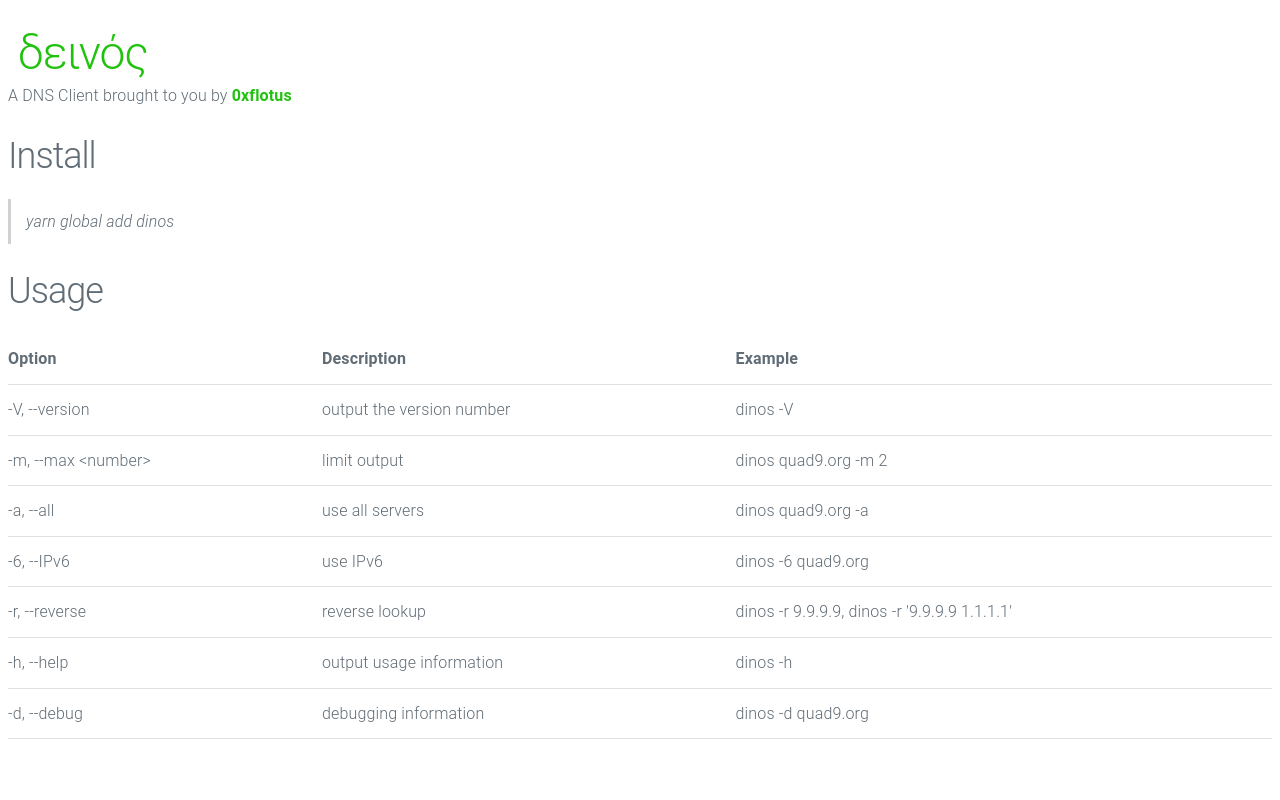
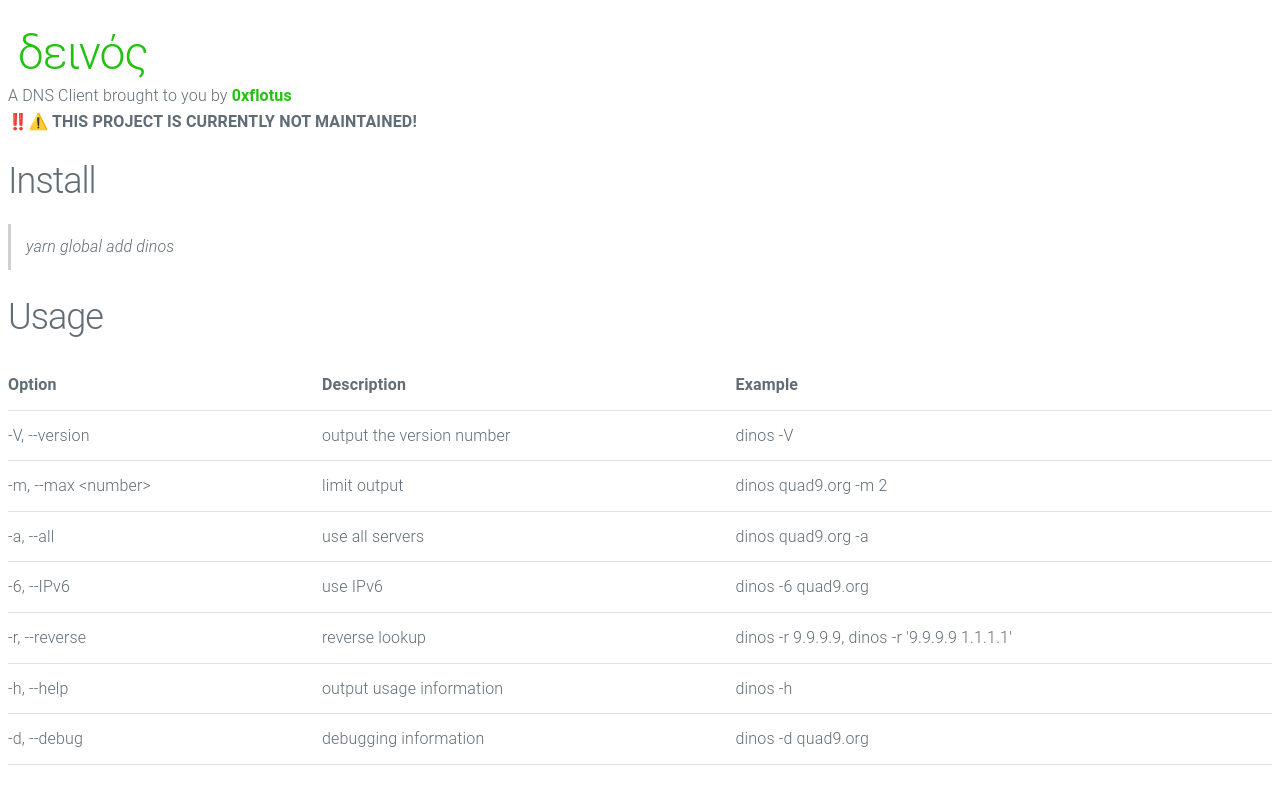
Before and after one commit to 0xflotus/dinos, a website: page docs/index.html in a window 1280 px wide. Drawn offline with Linux system fonts and the light colour scheme.

Commit message:
Update index.html

```diff
--- a/docs/index.html
+++ b/docs/index.html
@@ -32,6 +32,8 @@
     </div>
     <p class="title">
       A DNS Client brought to you by <strong><a href="https://github.com/0xflotus/">0xflotus</a></strong>
+      <br />
+      <b>‼️⚠️ THIS PROJECT IS CURRENTLY NOT MAINTAINED!</b>
     </p>
     <h2 class="install">Install</h2>
     <blockquote>
```
